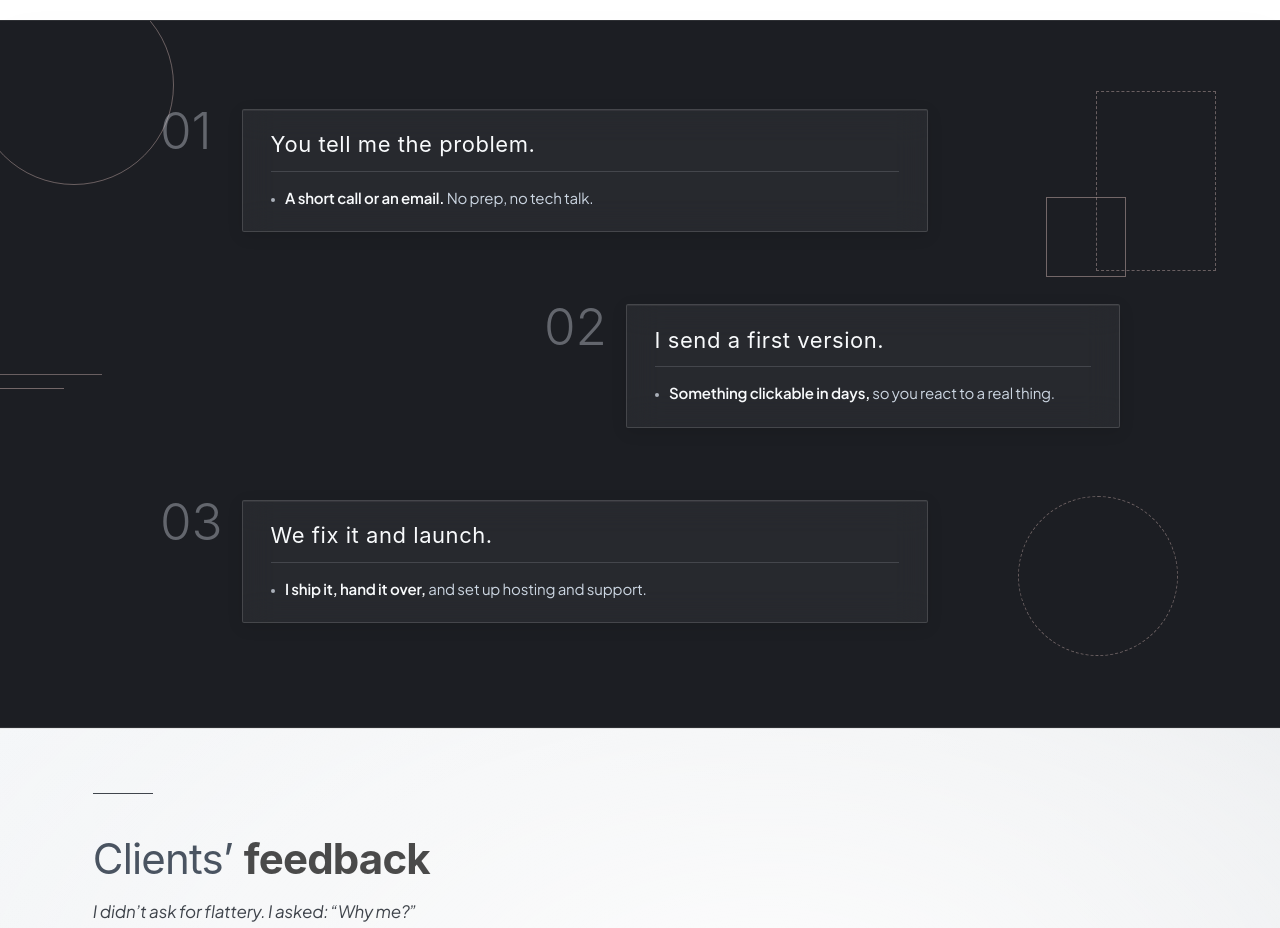
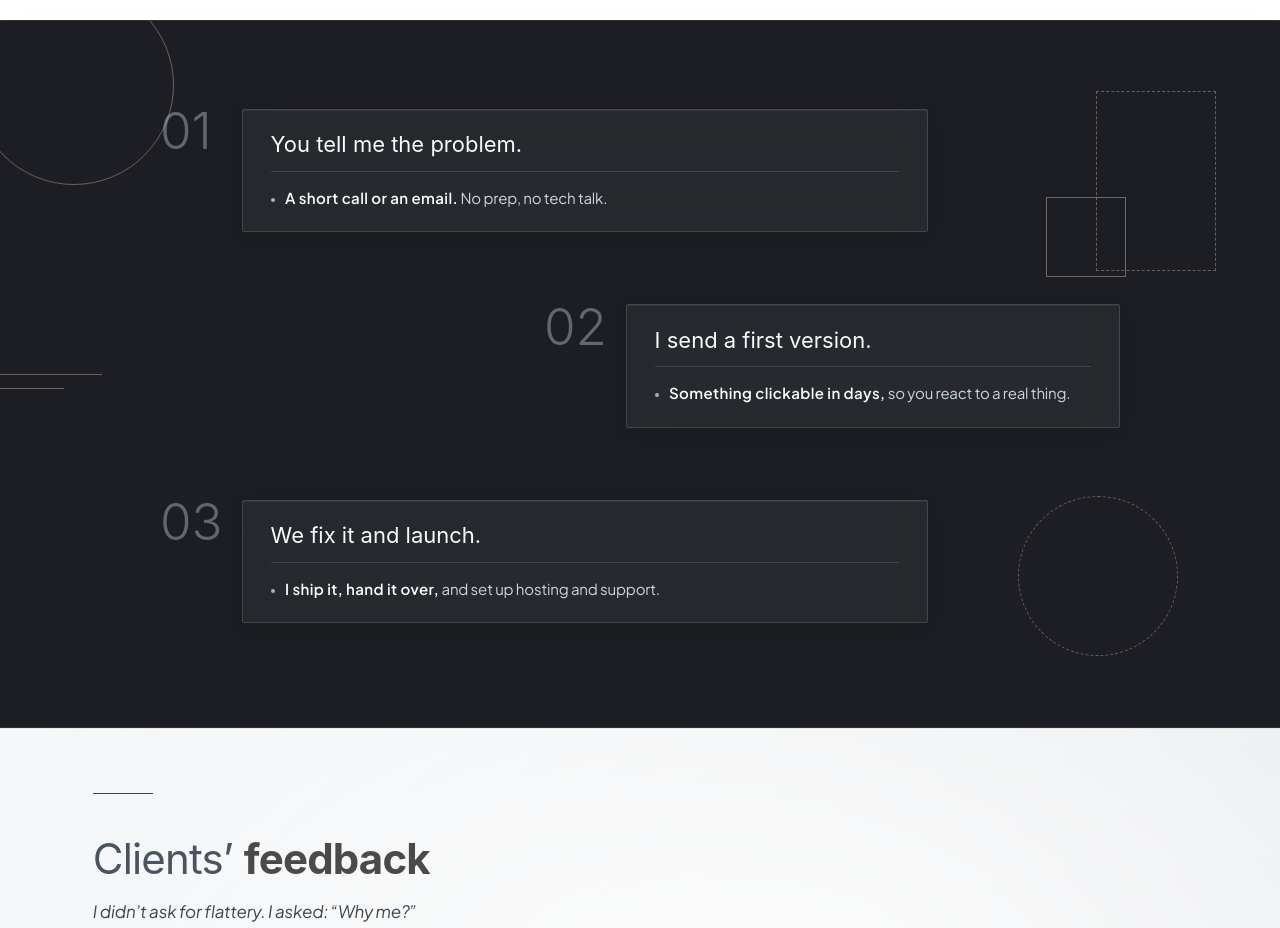
Before and after one commit to Irene2828/porfoliojuly, a Next.js app: page / in a window 1280 px wide. Shown: the part 3400-4328 px from the top of the page. Built offline with nearby package versions, Linux system fonts and the light colour scheme; no server answers; the database is empty.

Commit message:
HowItWorks: slightly increase letter-spacing in card body bold text only

```diff
--- a/src/app/v2/components/HowItWorks.tsx
+++ b/src/app/v2/components/HowItWorks.tsx
@@ -248,7 +248,7 @@ export default function HowItWorks() {
                         margin: '0 0 0.95rem 0',
                         paddingBottom: '0.75rem',
                         borderBottom: '1px solid rgba(215, 222, 232, 0.16)',
-                        letterSpacing: '0.025em',
+                        letterSpacing: '0em',
                         lineHeight: 1.25,
                         WebkitTextStroke: '0'
                       }}>
@@ -290,7 +290,7 @@ export default function HowItWorks() {
                               }}
                             />
                             <span>
-                              <strong style={{ fontWeight: 600, color: '#f8fafc' }}>{bullet.bold}</strong>
+                              <strong style={{ fontWeight: 600, color: '#f8fafc', letterSpacing: '0.025em' }}>{bullet.bold}</strong>
                               {bullet.rest}
                             </span>
                           </li>
```
